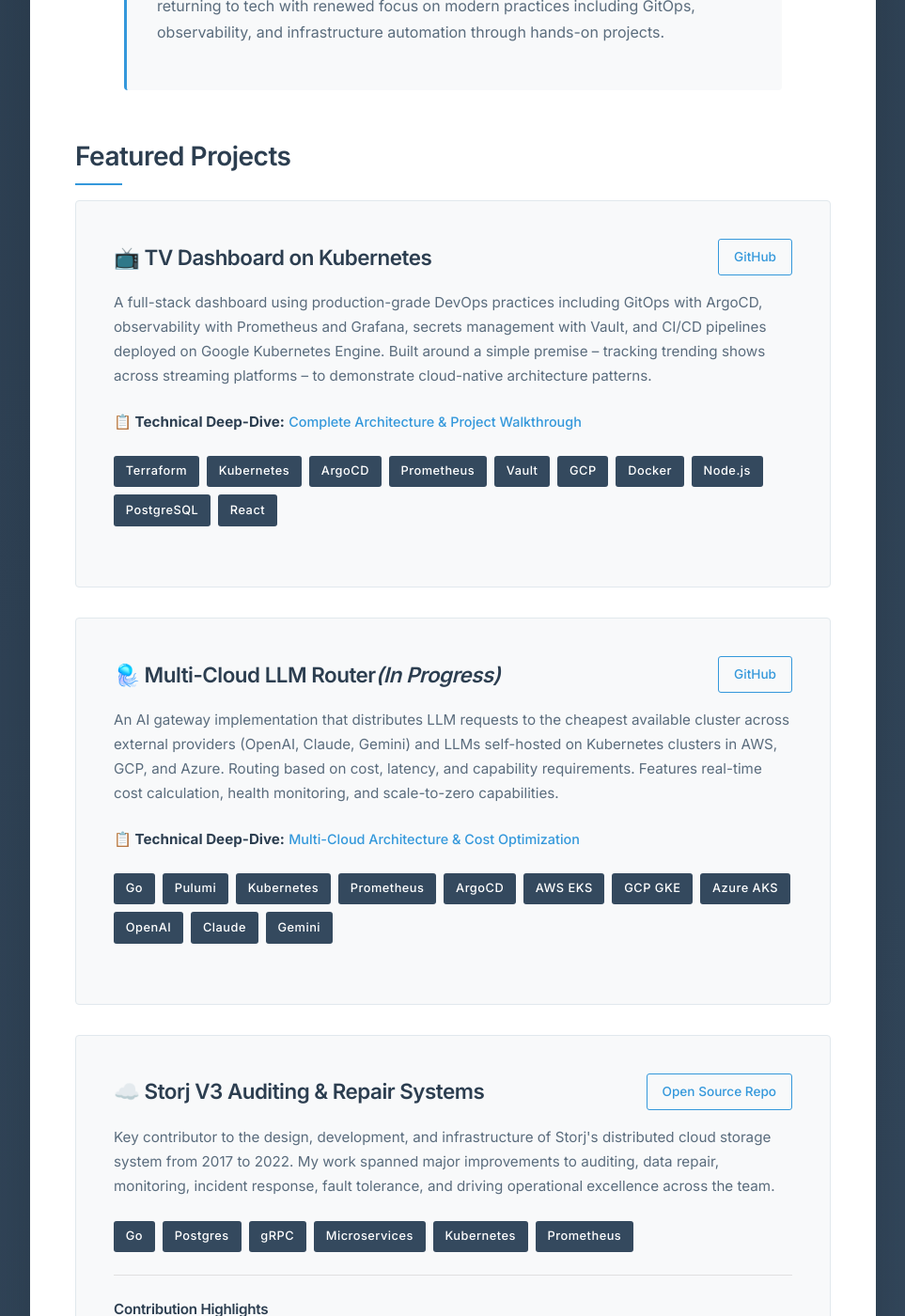
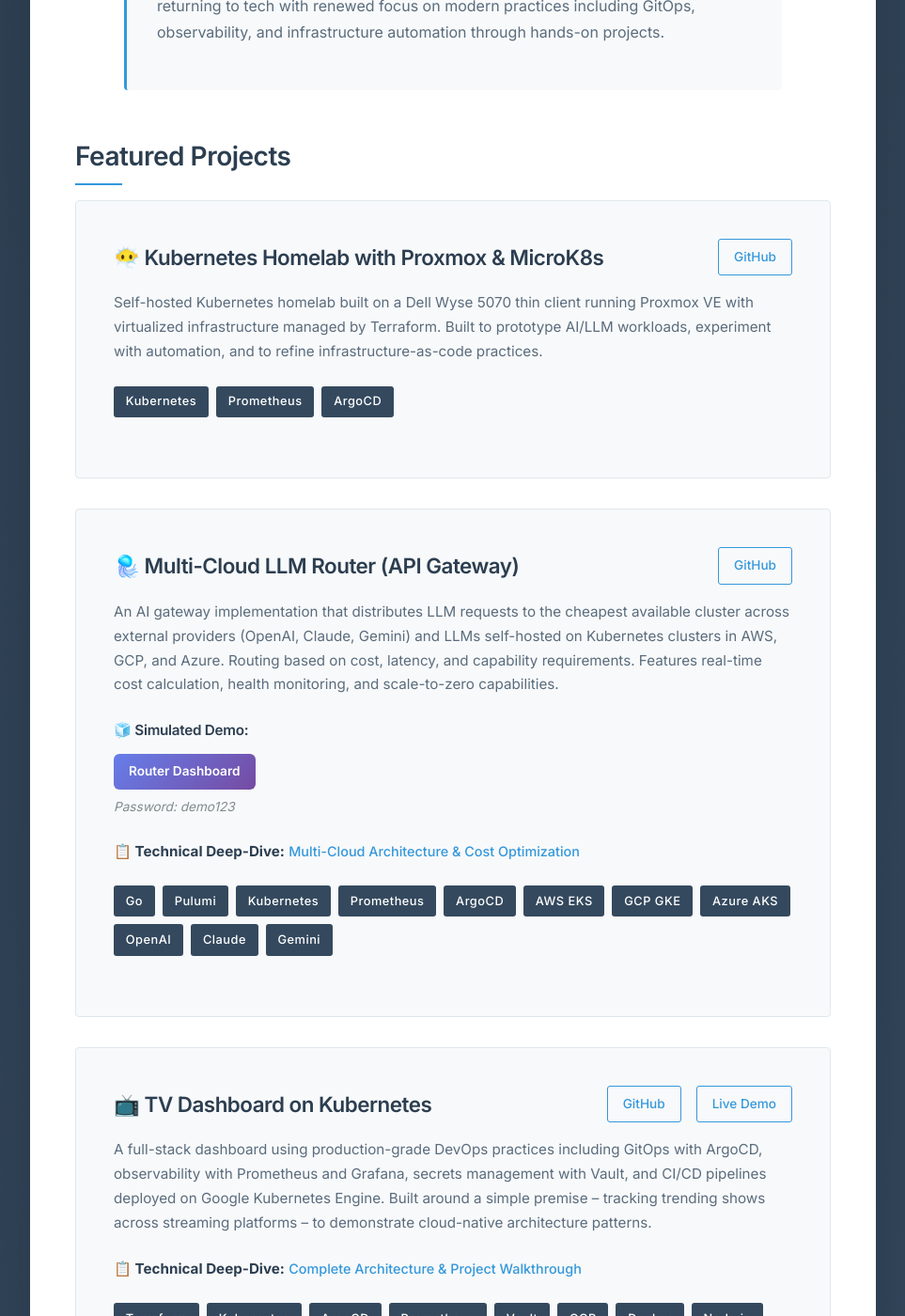
Before and after one commit to navillasa/navillasa.github.io, a Jekyll site: the page built from index.md, in a window 1280 px wide and 1400 px high, scrolled down 604 px. Shown: the whole window at 94% size, without its empty margins (158-1121 px from the left). Built offline with Jekyll 4.4.1, drawn with Linux system fonts in a browser that asks for light colours; our own code applies the rules of GitHub Pages for plain Markdown files.

Commit message:
update - add back links

```diff
--- a/index.md
+++ b/index.md
@@ -40,16 +40,67 @@ title: "Software / DevOps Engineer"
     <section class="projects">
         <h2 class="section-title">Featured Projects</h2>
 
+        <!-- Homelab -->
+        <div class="project-card">
+            <div class="project-header">
+                <h3 class="project-title">😶‍🌫️ Kubernetes Homelab with Proxmox & MicroK8s</h3>
+                <div class="project-links">
+                    <a href="https://github.com/navillasa/kubernetes-homelab" target="_blank" class="project-link">GitHub</a>
+                </div>
+            </div>
+            <p class="project-description">
+Self-hosted Kubernetes homelab built on a Dell Wyse 5070 thin client running Proxmox VE with virtualized infrastructure managed by Terraform. Built to prototype AI/LLM workloads, experiment with automation, and to refine infrastructure-as-code practices.
+            </p>
+            <div class="tech-stack">
+                <span class="tech-tag">Kubernetes</span>
+                <span class="tech-tag">Prometheus</span>
+                <span class="tech-tag">ArgoCD</span>
+            </div>
+        </div>
+
+        <!-- Multi-Cloud LLM Router Project -->
+        <div class="project-card">
+            <div class="project-header">
+                <h3 class="project-title">🪼 Multi-Cloud LLM Router (API Gateway)</h3>
+                <div class="project-links">
+                    <a href="https://github.com/navillasa/multi-cloud-llm-router" target="_blank" class="project-link">GitHub</a>
+                </div>
+            </div>
+            <p class="project-description">
+                An AI gateway implementation that distributes LLM requests to the cheapest available cluster across external providers (OpenAI, Claude, Gemini) and LLMs self-hosted on Kubernetes clusters in AWS, GCP, and Azure. Routing based on cost, latency, and capability requirements. Features real-time cost calculation, health monitoring, and scale-to-zero capabilities.
+            </p>
+            <div class="live-dashboard">
+                <h4 class="blog-section-title">🧊 Simulated Demo:</h4>
+                <ul class="blog-list">
+                    <li><a href="https://demo-multicloud.navillasa.dev" target="_blank" class="project-link dashboard-link">Router Dashboard</a></li>
+                </ul>
+                <p class="dashboard-note">Password: demo123</p>
+            </div>
+            <div class="project-overview">
+                <p><strong>📋 Technical Deep-Dive:</strong> <a href="{{ '/blog/multi-cloud-llm-router-journey/' | relative_url }}" class="blog-link project-overview-link">Multi-Cloud Architecture & Cost Optimization</a></p>
+            </div>
+            <div class="tech-stack">
+                <span class="tech-tag">Go</span>
+                <span class="tech-tag">Pulumi</span>
+                <span class="tech-tag">Kubernetes</span>
+                <span class="tech-tag">Prometheus</span>
+                <span class="tech-tag">ArgoCD</span>
+                <span class="tech-tag">AWS EKS</span>
+                <span class="tech-tag">GCP GKE</span>
+                <span class="tech-tag">Azure AKS</span>
+                <span class="tech-tag">OpenAI</span>
+                <span class="tech-tag">Claude</span>
+                <span class="tech-tag">Gemini</span>
+            </div>
+        </div>
+
         <!-- TV Hub Project -->
         <div class="project-card">
             <div class="project-header">
                 <h3 class="project-title">📺 TV Dashboard on Kubernetes</h3>
                 <div class="project-links">
                     <a href="https://github.com/navillasa/tv-dashboard-k8s" target="_blank" class="project-link">GitHub</a>
-
-<!-- Commenting dead links for now
                     <a href="http://tv-hub.navillasa.dev" target="_blank" class="project-link">Live Demo</a>
--->
                 </div>
             </div>
             <p class="project-description">
@@ -79,44 +130,6 @@ title: "Software / DevOps Engineer"
                 <span class="tech-tag">Node.js</span>
                 <span class="tech-tag">PostgreSQL</span>
                 <span class="tech-tag">React</span>
-            </div>
-        </div>
-
-        <!-- Multi-Cloud LLM Router Project (In Progress) -->
-        <div class="project-card">
-            <div class="project-header">
-                <h3 class="project-title">🪼 Multi-Cloud LLM Router<em>(In Progress)</em></h3>
-                <div class="project-links">
-                    <a href="https://github.com/navillasa/multi-cloud-llm-router" target="_blank" class="project-link">GitHub</a>
-                </div>
-            </div>
-            <p class="project-description">
-                An AI gateway implementation that distributes LLM requests to the cheapest available cluster across external providers (OpenAI, Claude, Gemini) and LLMs self-hosted on Kubernetes clusters in AWS, GCP, and Azure. Routing based on cost, latency, and capability requirements. Features real-time cost calculation, health monitoring, and scale-to-zero capabilities.
-            </p>
-<!-- Commenting dead links for now
-            <div class="live-dashboard">
-                <h4 class="blog-section-title">🧊 Simulated Demo:</h4>
-                <ul class="blog-list">
-                    <li><a href="https://mini.multicloud.navillasa.dev" target="_blank" class="project-link dashboard-link">Router Dashboard</a></li>
-                </ul>
-                <p class="dashboard-note">Password: demo123</p>
-            </div>
--->
-            <div class="project-overview">
-                <p><strong>📋 Technical Deep-Dive:</strong> <a href="{{ '/blog/multi-cloud-llm-router-journey/' | relative_url }}" class="blog-link project-overview-link">Multi-Cloud Architecture & Cost Optimization</a></p>
-            </div>
-            <div class="tech-stack">
-                <span class="tech-tag">Go</span>
-                <span class="tech-tag">Pulumi</span>
-                <span class="tech-tag">Kubernetes</span>
-                <span class="tech-tag">Prometheus</span>
-                <span class="tech-tag">ArgoCD</span>
-                <span class="tech-tag">AWS EKS</span>
-                <span class="tech-tag">GCP GKE</span>
-                <span class="tech-tag">Azure AKS</span>
-                <span class="tech-tag">OpenAI</span>
-                <span class="tech-tag">Claude</span>
-                <span class="tech-tag">Gemini</span>
             </div>
         </div>
 
```
